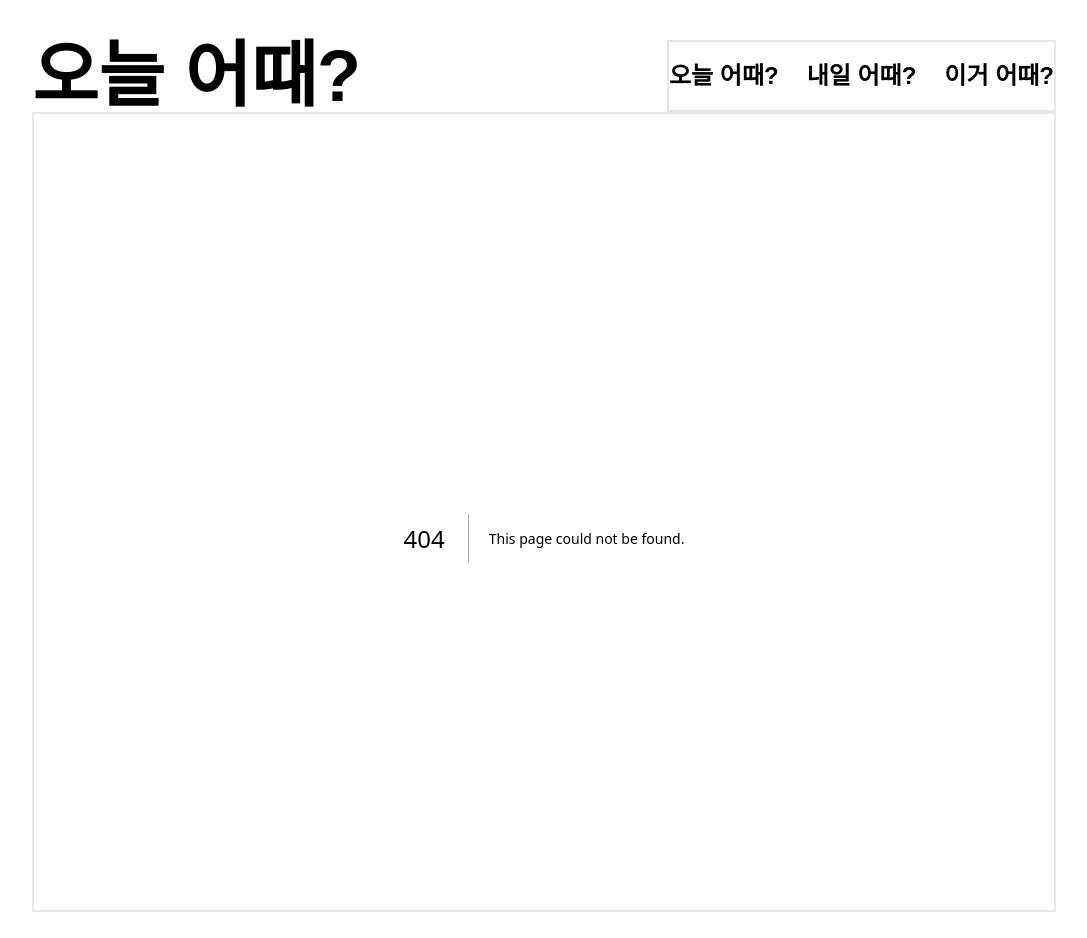
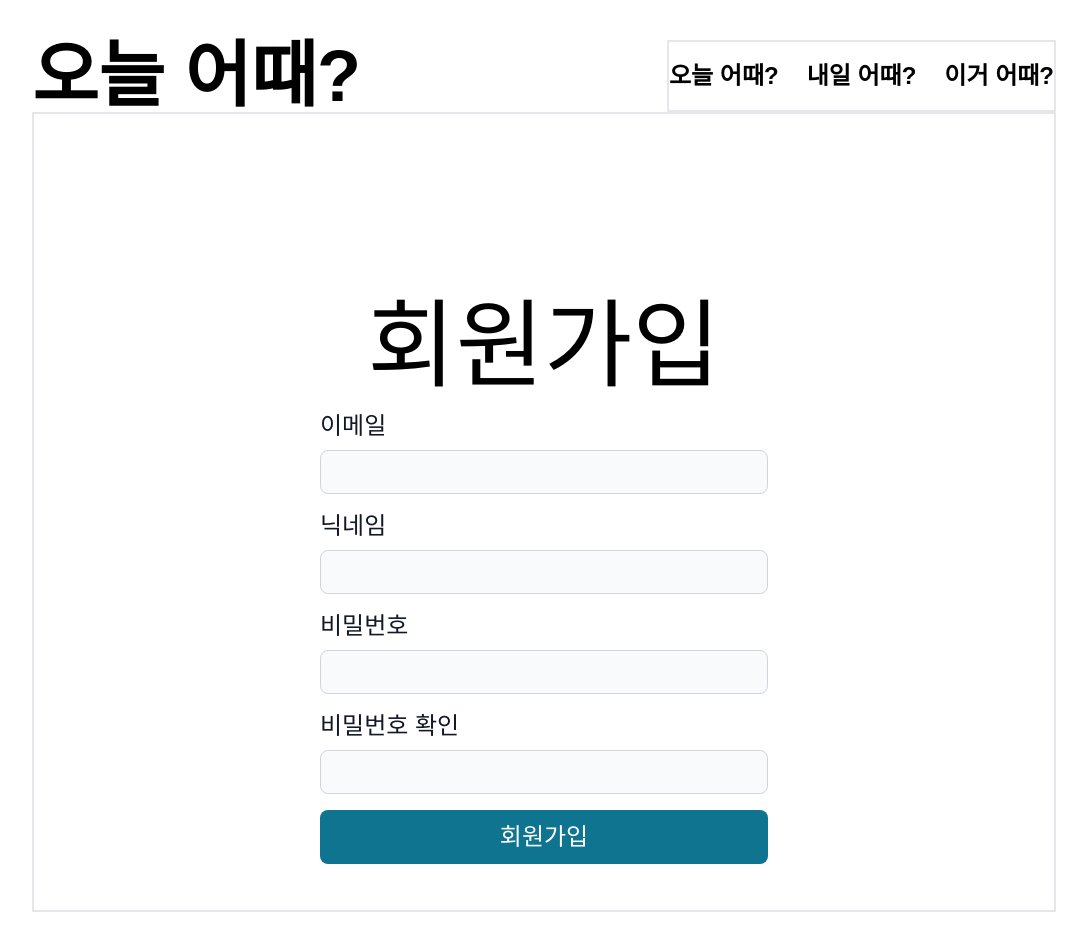
Before and after one commit to Winter100/Fashion, a Next.js app: page /auth/signup in a window 1280 px wide. Before the commit this address had no page. Shown: the whole page, without its empty margins (96-1183 px from the left). After the commit the page ends 912 px from the top, so only its background shows below. Built offline with nearby package versions, Linux system fonts and the light colour scheme; no server answers; a web font is replaced by a local one.

Commit message:
feat: 로그인 및 회원가입 페이지 추가

```diff
--- /dev/null
+++ b/src/app/(route)/auth/signin/page.tsx
@@ -0,0 +1,5 @@
+import SignIn from "@/app/_components/Auth/SignIn";
+
+export default function page() {
+  return <SignIn />;
+}
--- /dev/null
+++ b/src/app/(route)/auth/signup/page.tsx
@@ -0,0 +1,5 @@
+import SignUp from "@/app/_components/Auth/SignUp";
+
+export default function page() {
+  return <SignUp />;
+}
```
